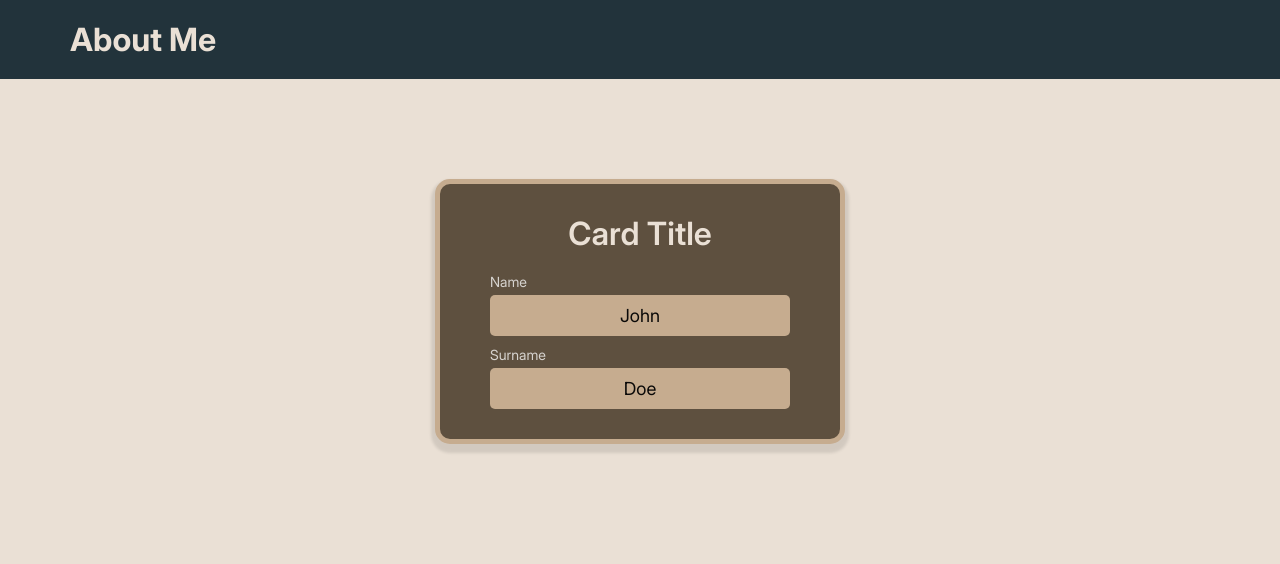
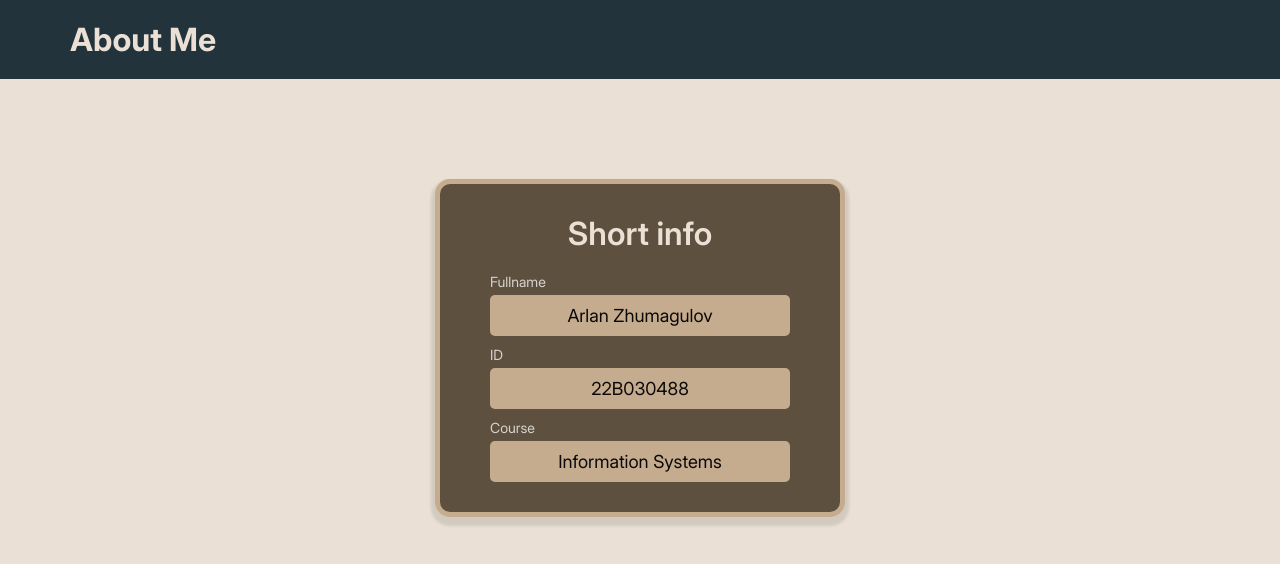
Before and after one commit to Arlan-Z/kbtu-react-tasks, a React (Vite) app in the folder react-kbtu/: page / in a window 1280 px wide. Shown: the top 564 px of the page. Built offline with nearby package versions, Linux system fonts and the light colour scheme.

Commit message:
feat: add props to Card.tsx

```diff
--- a/react-kbtu/src/App.tsx
+++ b/react-kbtu/src/App.tsx
@@ -1,13 +1,33 @@
 import './App.css'
 import Card from './components/partials/Card/Card'
 import Header from './components/partials/Header/Header'
+import type { CardProps } from './types/card'
+
+const cards: CardProps = {
+  title: 'Short info',
+  fields: [
+    {
+      title: 'Fullname',
+      value: 'Arlan Zhumagulov'
+    },
+    {
+      title: 'ID',
+      value: '22B030488'
+    },
+    {
+      title: 'Course',
+      value: 'Information Systems'
+    }
+  ]
+}
 
 function App() {
 
   return (
     <div className='app-wrapper'>
     <Header/>
-    <Card/>
+    <Card props = {cards}
+    />
     </div>
   )
 }
--- a/react-kbtu/src/components/partials/Card/Card.tsx
+++ b/react-kbtu/src/components/partials/Card/Card.tsx
@@ -1,21 +1,19 @@
+import type { CardProps } from '../../../types/card';
 import './Card.css';
 
-export default function Card() {
+export default function Card({ props }: { props: CardProps }) {
     return <div className="card-wrapper">
         <h1 className="title">
-            Card Title
+            {props.title}
         </h1>
 
         <div className="info-box">
-            <div className="info">
-                <p className='info-title'>Name</p>
-                <p className='info-value'>John</p>
-            </div>
-
-            <div className="info">
-                <p className='info-title'>Surname</p>
-                <p className='info-value'>Doe</p>
-            </div>
+            {props.fields.map((fld, index) => (
+                <div className="info" key={index}>
+                    <p className="info-title">{fld.title}</p>
+                    <p className="info-value">{fld.value}</p>
+                </div>
+            ))}
         </div>
     </div>
 }
--- /dev/null
+++ b/react-kbtu/src/types/card.ts
@@ -0,0 +1,9 @@
+export interface CardProps {
+    title: string,
+    fields: Field[]
+}
+
+export interface Field {
+    title: string,
+    value: string,
+}
```
